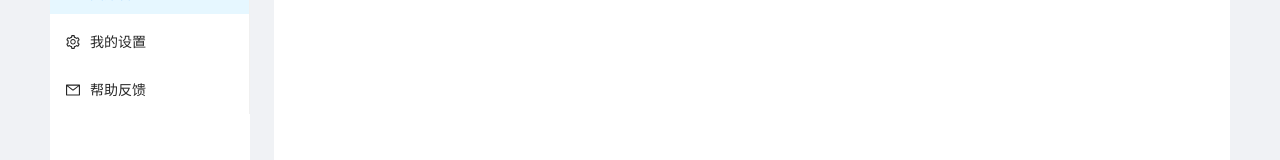
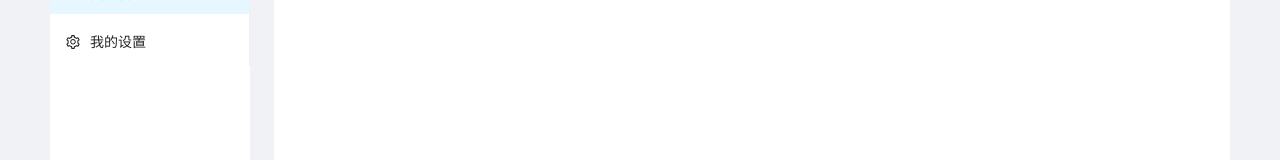
Before and after one commit to Martinell1/yun-space, a React (Create React App) app: page / in a window 1280 px wide. Shown: the part 244-404 px from the top of the page. Built offline with nearby package versions, Linux system fonts and the light colour scheme.

Commit message:
hide 帮助与反馈

```diff
--- a/package.json
+++ b/package.json
@@ -19,6 +19,7 @@
     "qiniu": "^7.6.0",
     "react": "^18.1.0",
     "react-dom": "^18.1.0",
+    "react-redux": "^8.0.2",
     "react-router-dom": "^6.3.0",
     "react-scripts": "5.0.1",
     "style-loader": "^3.3.1",
--- a/src/App.tsx
+++ b/src/App.tsx
@@ -50,7 +50,7 @@ function App() {
                 <Route path='/upload' element={<UploadPage/>}></Route>
                 <Route path='/manage' element={<ManagePage/>}></Route>
                 <Route path='/setting' element={<SettingPage/>}></Route>
-                <Route path='/feedback' element={<FeedbackPage/>}></Route>
+                {/* <Route path='/feedback' element={<FeedbackPage/>}></Route> */}
               </Routes>
             </Content>
           </Layout>
--- a/src/components/menu-left/index.tsx
+++ b/src/components/menu-left/index.tsx
@@ -24,11 +24,11 @@ const items = [
     key: 'setting',
     icon: <SettingOutlined />,
   },
-  {
-    label: '帮助反馈',
-    key: 'feedback',
-    icon: <MailOutlined />,
-  },
+  // {
+  //   label: '帮助反馈',
+  //   key: 'feedback',
+  //   icon: <MailOutlined />,
+  // },
 ];
 
 const MenuLeft:FC = () => {
```
Also changed, not shown: 1 other file (tests, documents, lock files or other folders).
